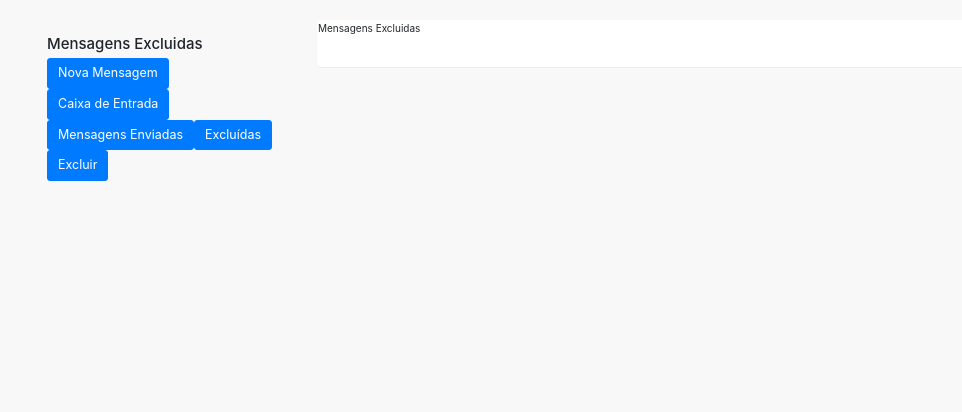
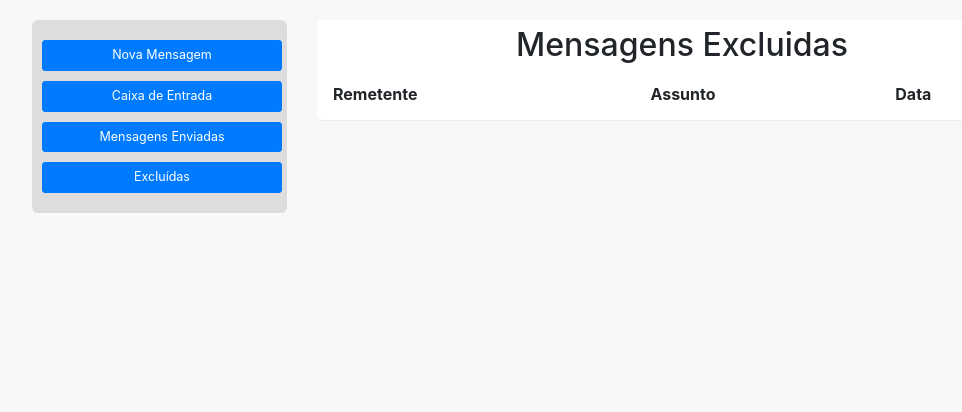
Before and after one commit to E-TrainingCenter/OdontoSystem, a PHP site: page /view/Mensagem/mensagens_excluidas.php in a window 1280 px wide. Shown: the part 90-502 px from the top of the page, without its empty margins (53-1015 px from the left). Run offline with PHP 8.4, Linux system fonts and the light colour scheme; the visitor is signed in with stand-in values (Sample User, id 1); data comes from the database, SQL or seed files in the repository; lists and menus that the app fills with data are empty.

Commit message:
front end de mensagens

```diff
--- a/resources/css/layoutcss.css
+++ b/resources/css/layoutcss.css
@@ -88,4 +88,24 @@ body {
     font-size: 6vh;
 }
 
+.menuSide{
+  width: 30vh;
+  margin-top: 10px;
+}
+
+.backgroundMenuSide {
+  background-color: #ddd;
+  padding: 10px;
+  border-radius: 6px 6px 6px 6px;
+  text-align: center;
+}
+.title {
+  font-size: 4vh;
+  font-weight: 500;
+  text-align: center;
+
+}
+
+
+
 </style>
--- a/view/Home.php
+++ b/view/Home.php
@@ -6,8 +6,8 @@
 <link href="/OdontoSystem/resources/css/layoutcss.css" rel="stylesheet">
 <body>
 
-	<div style = "width: 100vw; padding: 1vh 5vw 0vw 5vw">
-		<table class="table1">
+	<div style = "width: 100vw;padding: 1vh 5vw 0vw 5vw">
+		<table class="table1" >
 			<tr>
 				<th class = "table1th">
 					Mensagens
--- a/view/Mensagem/mensagens_excluidas.php
+++ b/view/Mensagem/mensagens_excluidas.php
@@ -7,7 +7,6 @@ $mensagemcontroller = new MensagemController();
 
 $msgs = $mensagemcontroller->listExcluidos();
 
-
 ?>
 
 <body>
@@ -15,16 +14,13 @@ $msgs = $mensagemcontroller->listExcluidos();
 
         <div class="row">
             <div class="col-lg-3">
-                <div class="panel-body">
-                <h4>Mensagens Excluidas</h4>
-                    <p>
-                        <a href="/OdontoSystem/view/Mensagem/nova_mensagem.php" class="btn btn-primary btn-lg botao">Nova Mensagem</button><br>
-                        <a href="/OdontoSystem/view/Mensagem/caixa_entrada.php" class="btn btn-primary btn-lg botao">Caixa de Entrada</button><br>
-                        <a href="/OdontoSystem/view/Mensagem/mensagens_enviadas.php" class="btn btn-primary btn-lg botao">Mensagens Enviadas</button><br>
-                        <a href="/OdontoSystem/view/Mensagem/mensagens_excluidas.php" class="btn btn-primary btn-lg botao">Excluídas</button><br>
-                        <a href="#" class="btn btn-primary btn-lg botao">Excluir</a><br>
-                        <br>
-                        <br>
+                <div class="panel-body backgroundMenuSide">
+                     <p>
+                        <a href="/OdontoSystem/view/Mensagem/nova_mensagem.php" class="btn btn-primary btn-lg botao menuSide">Nova Mensagem</a><br>
+                        <a href="/OdontoSystem/view/Mensagem/caixa_entrada.php" class="btn btn-primary btn-lg botao menuSide">Caixa de Entrada</a><br>
+                        <a href="/OdontoSystem/view/Mensagem/mensagens_enviadas.php" class="btn btn-primary btn-lg botao menuSide ">Mensagens Enviadas</a><br>
+                        <a href="/OdontoSystem/view/Mensagem/mensagens_excluidas.php" class="btn btn-primary btn-lg botao menuSide">Excluídas</a>
+
                     </p>
                 </div>
             </div>
@@ -33,10 +29,16 @@ $msgs = $mensagemcontroller->listExcluidos();
 
             <div class="col-lg-8">
                 <div class="panel">
-                    <div class="panel-heding">
+                    <div class="panel-heding title">
                         Mensagens Excluidas
                     </div>
                     <div class="panel-body">
+                        <table style="width:100%">
+                          <tr>
+                          <th> Remetente </th>
+                          <th> Assunto </th>
+                          <th> Data </th>
+                          </tr>
 
                         <?php
 
@@ -44,7 +46,8 @@ $msgs = $mensagemcontroller->listExcluidos();
 
                                 $nome_remetente = $mensagemcontroller->returnNomeById($value['id_funcionario_destinatario']);
                                 $id_mensagem = $value['id_mensagem'];
-                                echo "<a href='/OdontoSystem/view/Mensagem/visualizar_mensagem.php?id=$id_mensagem'> ". $nome_remetente . " || " . $value['assunto'] ." </a><br>";
+                                $data = $value['data'];
+                                    echo "<tr><td><a href='/OdontoSystem/view/Mensagem/visualizar_mensagem.php?id=$id_mensagem'> ". $nome_remetente . "</td> <td> <a href='/OdontoSystem/view/Mensagem/visualizar_mensagem.php?id=$id_mensagem'>" . $value['assunto'] ." </a><br></td><td>$data</td> </th>";
 
                             }
                         ?>
```
Also changed, not shown: view/Mensagem/caixa_entrada.php (+9 -12 lines), view/Mensagem/mensagens_enviadas.php (+15 -11 lines), view/Mensagem/nova_mensagem.php (+13 -9 lines), view/Mensagem/visualizar_mensagem.php (+7 -6 lines).
